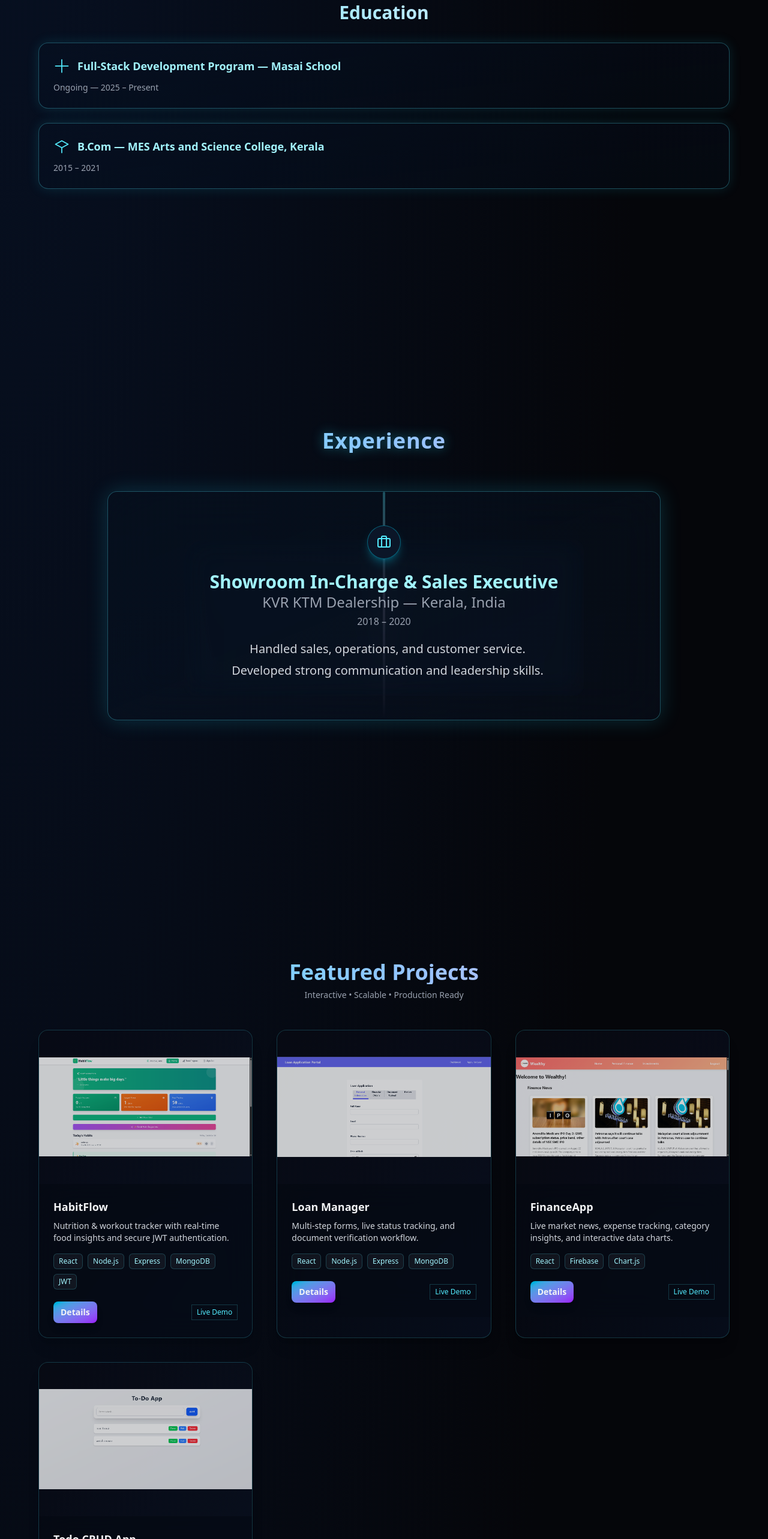
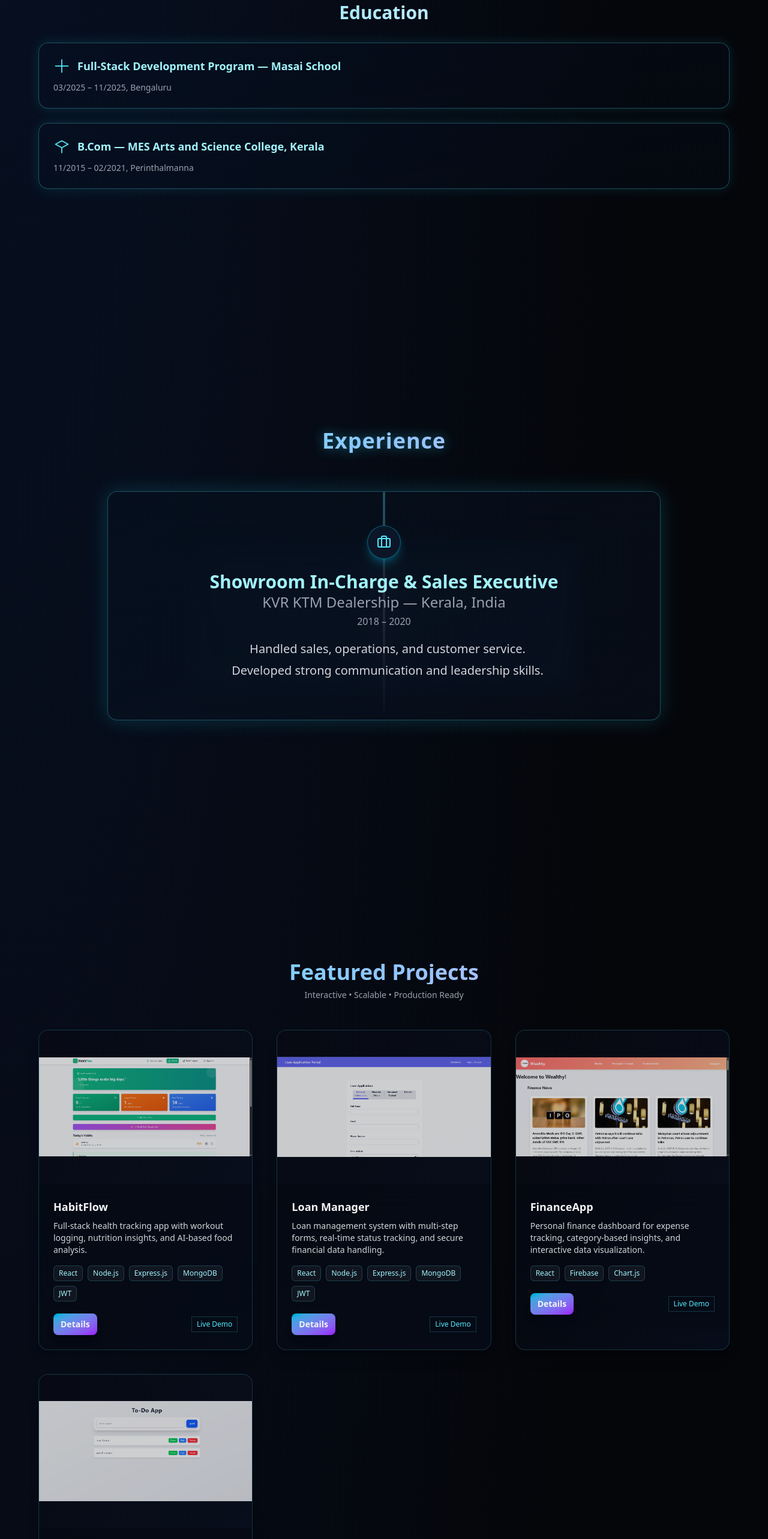
Before and after one commit to malbroo96/akhil-joseph-portfolio, a React (Vite) app: page / in a window 1280 px wide. Shown: the part 1080-3646 px from the top of the page at 60% size. Built offline with nearby package versions, Linux system fonts and the light colour scheme.

Commit message:
updated resume spell mistake and ats friendly

```diff
--- a/src/components/Education.jsx
+++ b/src/components/Education.jsx
@@ -28,7 +28,7 @@ export default function Education() {
               Full-Stack Development Program — Masai School
             </h4>
           </div>
-          <p className="text-sm text-gray-400">Ongoing — 2025 – Present</p>
+          <p className="text-sm text-gray-400">03/2025 – 11/2025, Bengaluru</p>
         </div>
 
         {/* BTech */}
@@ -52,7 +52,7 @@ export default function Education() {
               B.Com — MES Arts and Science College, Kerala
             </h4>
           </div>
-          <p className="text-sm text-gray-400">2015 – 2021</p>
+          <p className="text-sm text-gray-400">11/2015 – 02/2021, Perinthalmanna</p>
         </div>
       </div>
     </section>
--- a/src/components/Hero.jsx
+++ b/src/components/Hero.jsx
@@ -69,7 +69,7 @@ export default function Hero() {
           </a>
 
           <a
-            href="mailto:akhiljoseph225292@gmail.co"
+            href="mailto:akhiljoseph225292@gmail.com"
             className=" inline-flex items-center gap-2 px-5 py-2.5 rounded-lg
       bg-transparent border border-cyan-400/40 text-cyan-300 hover:border-cyan-300 hover:text-cyan-200
       hover:shadow-[0_0_20px_rgba(34,211,238,0.5)] transition-all duration-300 "
--- a/src/components/Skills.jsx
+++ b/src/components/Skills.jsx
@@ -1,6 +1,10 @@
 // import React from "react";
 
 const skills = [
+  {
+    name: "React",
+    img: "https://img.shields.io/badge/React-04010b?logo=react&logoColor=61DAFB",
+  },
   {
     name: "JavaScript",
     img: "https://img.shields.io/badge/JavaScript-04010b?logo=javascript&logoColor=F0DB4F",
@@ -10,48 +14,60 @@ const skills = [
     img: "https://img.shields.io/badge/HTML5-04010b?logo=html5&logoColor=F05C37",
   },
   {
-    name: "Tailwind CSS",
-    img: "https://img.shields.io/badge/Tailwind%20CSS-04010b?logo=tailwind-css&logoColor=38B2AC",
-  },
-  {
-    name: "React",
-    img: "https://img.shields.io/badge/React-04010b?logo=react&logoColor=61DAFB",
+    name: "CSS",
+    img: "https://img.shields.io/badge/CSS3-04010b?logo=css3&logoColor=1572B6",
   },
   {
     name: "Node.js",
     img: "https://img.shields.io/badge/Node.js-04010b?logo=node.js&logoColor=83CD29",
   },
   {
-    name: "Express",
+    name: "Express.js",
     img: "https://img.shields.io/badge/Express-04010b?logo=express&logoColor=FFFFFF",
+  },
+  {
+    name: "MongoDB",
+    img: "https://img.shields.io/badge/MongoDB-04010b?logo=mongodb&logoColor=47A248",
+  },
+  {
+    name: "REST API",
+    img: "https://img.shields.io/badge/REST%20API-04010b?logo=rest&logoColor=FF6B6B",
+  },
+  {
+    name: "JWT",
+    img: "https://img.shields.io/badge/JWT-04010b?logo=json-web-tokens&logoColor=000000",
+  },
+  {
+    name: "Tailwind CSS",
+    img: "https://img.shields.io/badge/Tailwind%20CSS-04010b?logo=tailwind-css&logoColor=38B2AC",
+  },
+  {
+    name: "Vite",
+    img: "https://img.shields.io/badge/Vite-04010b?logo=vite&logoColor=646CFF",
+  },
+  {
+    name: "Axios",
+    img: "https://img.shields.io/badge/Axios-04010b?logo=axios&logoColor=5A29E4",
   },
   {
     name: "Firebase",
     img: "https://img.shields.io/badge/Firebase-04010b?logo=firebase&logoColor=F05C37",
   },
   {
-    name: "MongoDB",
-    img: "https://img.shields.io/badge/MongoDB-04010b?logo=mongodb&logoColor=47A248",
+    name: "TypeScript",
+    img: "https://img.shields.io/badge/TypeScript-04010b?logo=typescript&logoColor=3178C6",
   },
   {
-    name: "Git",
-    img: "https://img.shields.io/badge/Git-04010b?logo=git&logoColor=F05C37",
+    name: "MVC Architecture",
+    img: "https://img.shields.io/badge/MVC-04010b?logo=mvc&logoColor=FF6B6B",
   },
   {
-    name: "GitHub",
-    img: "https://img.shields.io/badge/GitHub-04010b?logo=github&logoColor=1D753A",
-  },
-  {
-    name: "REST API",
-    img: "https://img.shields.io/badge/REST%20API-04010b?logo=rest&logoColor=FF6B6B",
+    name: "Data Structures and Algorithms",
+    img: "https://img.shields.io/badge/DSA-04010b?logo=algorithm&logoColor=FF6B6B",
   },
 ];
 
 const tools = [
-  {
-    name: "Git",
-    img: "https://img.shields.io/badge/Git-04010b?logo=git&logoColor=F05C37",
-  },
   {
     name: "GitHub",
     img: "https://img.shields.io/badge/GitHub-04010b?logo=github&logoColor=1D753A",
@@ -61,16 +77,20 @@ const tools = [
     img: "https://img.shields.io/badge/Postman-04010b?logo=postman&logoColor=F05C37",
   },
   {
-    name: "Vercel",
-    img: "https://img.shields.io/badge/Vercel-04010b?logo=vercel&logoColor=white",
-  },
-  {
     name: "Netlify",
     img: "https://img.shields.io/badge/Netlify-04010b?logo=netlify&logoColor=FFFFFF",
   },
   {
-    name: "MongoDB Compass",
-    img: "https://img.shields.io/badge/MongoDB%20Compass-04010b?logo=mongodb&logoColor=47A248",
+    name: "IntelliJ",
+    img: "https://img.shields.io/badge/IntelliJ%20IDEA-04010b?logo=intellij-idea&logoColor=000000",
+  },
+  {
+    name: "VSCode",
+    img: "https://img.shields.io/badge/Visual%20Studio%20Code-04010b?logo=visual-studio-code&logoColor=007ACC",
+  },
+  {
+    name: "Vercel",
+    img: "https://img.shields.io/badge/Vercel-04010b?logo=vercel&logoColor=white",
   },
 ];
 
--- a/src/pages/Portfolio.jsx
+++ b/src/pages/Portfolio.jsx
@@ -20,9 +20,9 @@ const projectsData = [
   {
     title: "HabitFlow",
     short:
-      "Nutrition & workout tracker with real-time food insights and secure JWT authentication.",
-    long: "Built HabitFlow, a nutrition & workout tracker with real-time food insights and secure JWT authentication.",
-    tech: ["React", "Node.js", "Express", "MongoDB", "JWT"],
+      "Full-stack health tracking app with workout logging, nutrition insights, and AI-based food analysis.",
+    long: "Built HabitFlow, a full-stack health tracking app with workout logging, nutrition insights, and AI-based food analysis using secure JWT authentication.",
+    tech: ["React", "Node.js", "Express.js", "MongoDB", "JWT"],
     image: habitFlowImg,
     link: "https://github.com/malbroo96/habit-flow",
     deploy: "https://habit-flow-new.vercel.app/",
@@ -30,9 +30,9 @@ const projectsData = [
   {
     title: "Loan Manager",
     short:
-      "Multi-step forms, live status tracking, and document verification workflow.",
-    long: "Developed a Loan Manager with multi-step forms, live status tracking, and document verification workflow.",
-    tech: ["React", "Node.js", "Express", "MongoDB"],
+      "Loan management system with multi-step forms, real-time status tracking, and secure financial data handling.",
+    long: "Developed a loan management system with multi-step forms, real-time status tracking, backend validation, and secure APIs for sensitive financial data.",
+    tech: ["React", "Node.js", "Express.js", "MongoDB", "JWT"],
     image: loanManagerImg,
     link: "https://github.com/malbroo96/loan-manager",
     deploy: "https://masai-react-five.vercel.app",
@@ -40,8 +40,8 @@ const projectsData = [
   {
     title: "FinanceApp",
     short:
-      "Live market news, expense tracking, category insights, and interactive data charts.",
-    long: "Created FinanceApp with live market news, expense tracking, category insights, and interactive data charts.",
+      "Personal finance dashboard for expense tracking, category-based insights, and interactive data visualization.",
+    long: "Built a personal finance dashboard for expense tracking, category-based insights, and interactive data visualization using real-time cloud storage.",
     tech: ["React", "Firebase", "Chart.js"],
     image: financeAppImg,
     link: "https://github.com/malbroo96/finance-app",
```
Also changed, not shown: 1 other file (tests, documents, lock files or other folders).
